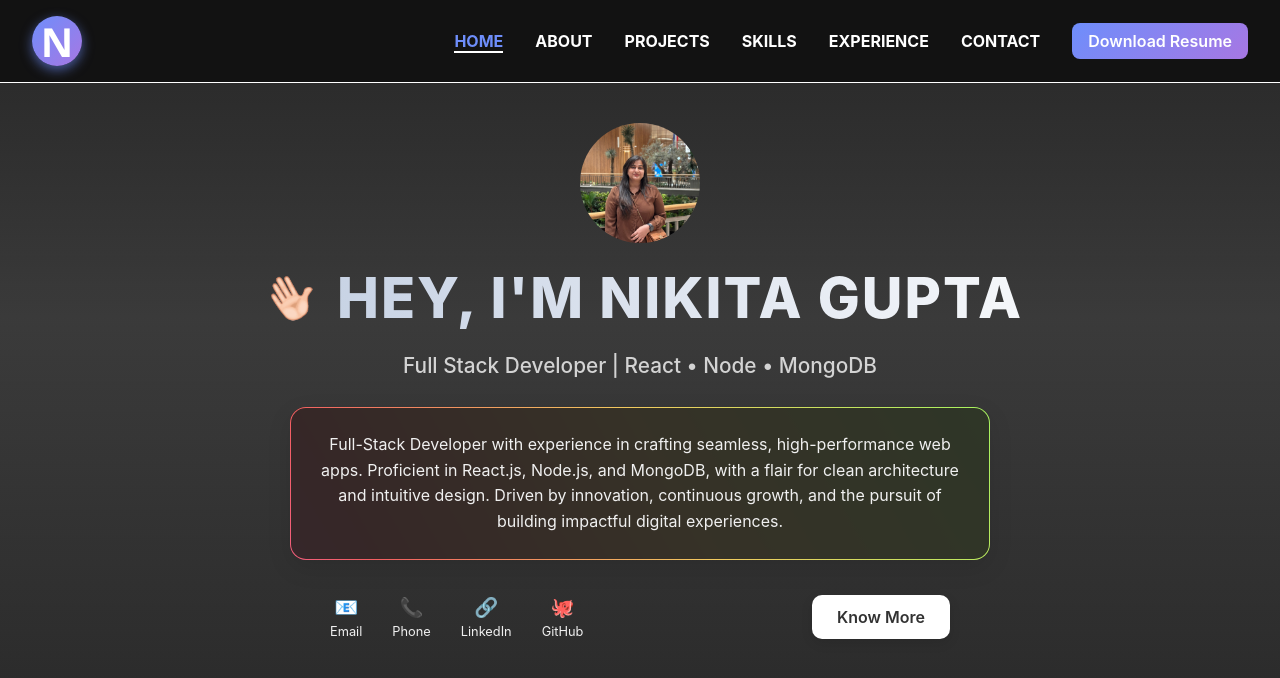
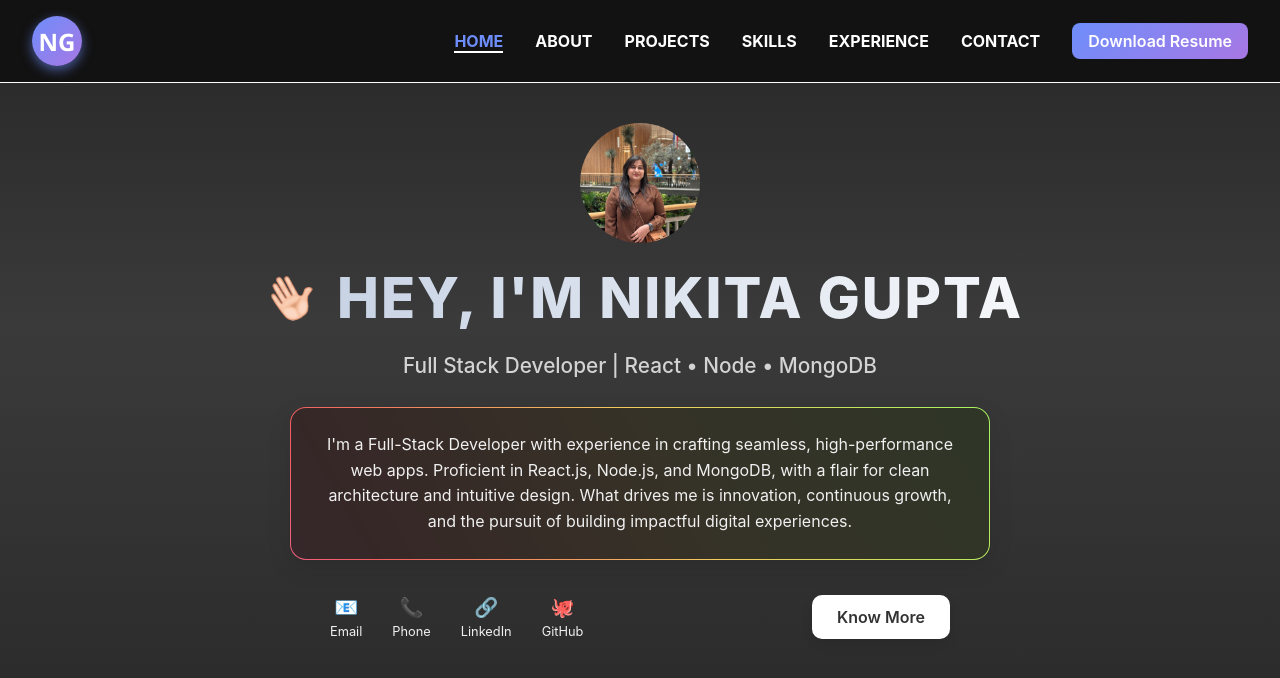
Before and after one commit to nikitagupta1709/nikita_portfolio, a React (Create React App) app: page / in a window 1280 px wide. Shown: the top 678 px of the page. Built offline with nearby package versions, Linux system fonts and the light colour scheme.

Commit message:
text and name change in navbar

```diff
--- a/src/components/Navbar.jsx
+++ b/src/components/Navbar.jsx
@@ -36,7 +36,7 @@ const InitialLetter = styled.div`
   background: linear-gradient(135deg, #6e8efb, #a777e3);
   color: white;
   font-weight: 900;
-  font-size: 2.5rem;
+  font-size: 1.5rem;
   font-family: 'Segoe UI', Tahoma, Geneva, Verdana, sans-serif;
   border-radius: 50%;
   display: flex;
@@ -154,7 +154,7 @@ const Navbar = () => {
     return () => window.removeEventListener('resize', handleResize);
   }, []);
 
-  const firstNameInitial = 'N'; // Your initial here
+  const firstNameInitial = 'NG'; // Your initial here
   const closeMenu = () => setMenuOpen(false);
 
   return (
--- a/src/pages/Home/Home.jsx
+++ b/src/pages/Home/Home.jsx
@@ -205,9 +205,9 @@ const Home = () => {
       </Heading>
       <SubHeading>Full Stack Developer | React • Node • MongoDB</SubHeading>
       <SummaryCard>
-        Full-Stack Developer with experience in crafting seamless, high-performance web apps.
+        I'm a Full-Stack Developer with experience in crafting seamless, high-performance web apps.
         Proficient in React.js, Node.js, and MongoDB, with a flair for clean architecture and intuitive design.
-        Driven by innovation, continuous growth, and the pursuit of building impactful digital experiences.
+        What drives me is innovation, continuous growth, and the pursuit of building impactful digital experiences.
       </SummaryCard>
       <Footer>
         <IconDiv>
```
